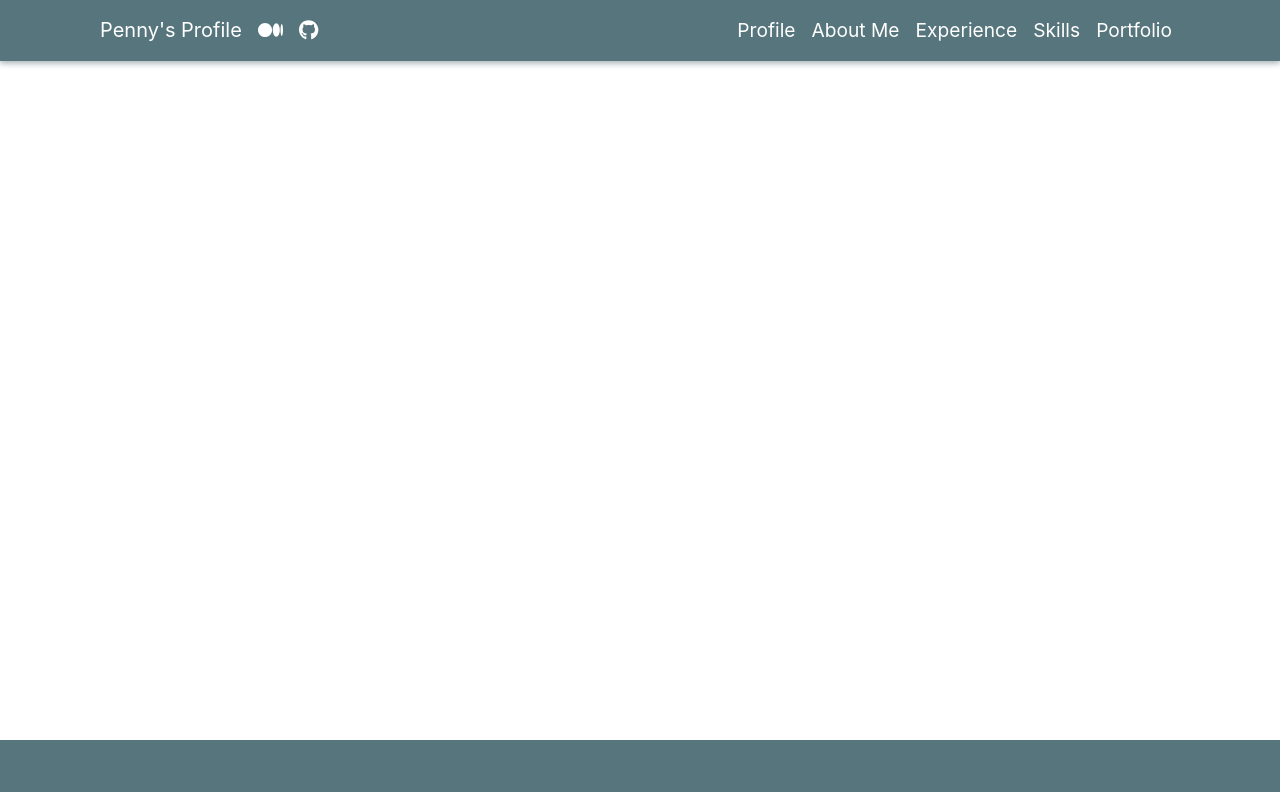
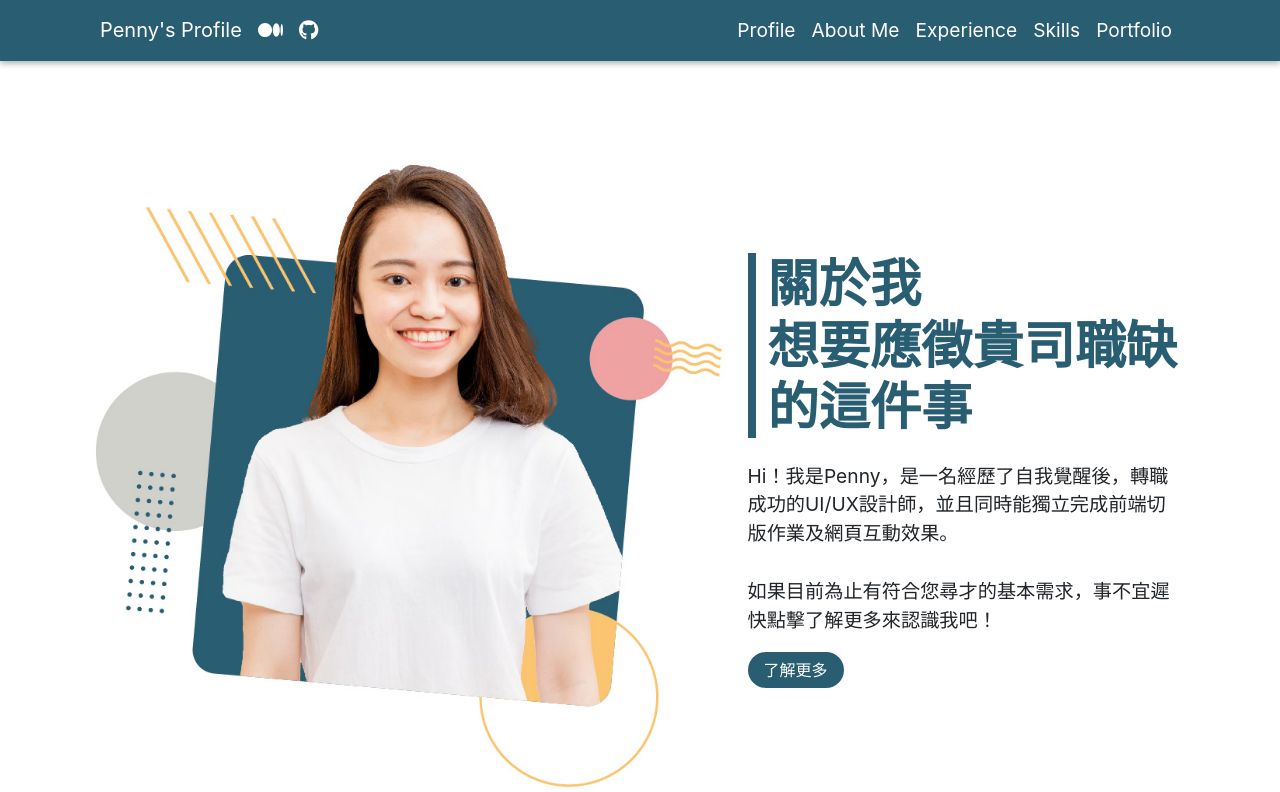
Before and after one commit to pennypan0111/PennyProfile, a Vue app in the folder vue-profile/: page / in a window 1280 px wide. Shown: the top 792 px of the page. Built offline with nearby package versions, Linux system fonts and the light colour scheme; what vue-sweetalert2 would draw is missing.

Commit message:
新增Profile內容、HeaderTop menu icon調整、主色系調整

```diff
--- a/vue-profile/src/assets/main.css
+++ b/vue-profile/src/assets/main.css
@@ -1,6 +1,6 @@
 /*通用規則*/
 :root {
-  --Primary-Default: #56757c;
+  --Primary-Default: #295d72;
   --Secondary-Default: #fac470;
   --white_p: #ffffff;
   --gray_p: #a1a1a1;
@@ -73,6 +73,17 @@ html{
 .navbar-blog:hover {
   color: var(--Secondary-Default);
 }
+.modal-mask{
+  position: fixed;
+  top: 0;
+  left: 0;
+  width: 100%;
+  height: 100%;
+  background-color: rgba(0, 0, 0, .5);
+  z-index: 2;
+  transition: opacity .3s ease;
+  display: block;
+}
 @media screen and (min-width:992px){
   .navbar-collapse{
     border-top: 0px solid transparent;
@@ -80,8 +91,51 @@ html{
 }
 
 /* ---------- Profile ----------*/
-.Profile{
+/* .Profile{
   height: calc( 100vh - 60px );
+} */
+
+.Profile_imgBox img{
+  width: 100%;
+}
+.Profile_title{
+  position: relative;
+  padding-left: 20px;
+  font-size: 3rem;
+}
+.Profile_title:before{
+  content: '';
+  position: absolute;
+  top: 0;
+  left: 0;
+  background: var(--Primary-Default);
+  width: 8px;
+  height: 100%;
+}
+.Profile_introduce{
+  font-size: 1.2rem;
+}
+.readMore_btn{
+  background: var(--Primary-Default);
+  border-radius: 30px;
+  color: var(--white_p);
+  cursor: pointer;
+  text-decoration: none;
+}
+.readMore_btn:hover{
+  color: var(--Secondary-Default);
+  transition: 0.3s;
+  text-decoration: none;
+}
+@media screen and (min-width:768px){
+  .Profile_title{
+    font-size: 3.2rem;
+  }
+}
+@media screen and (min-width:992px){
+  .Profile_title{
+    font-size: 3.2rem;
+  }
 }
 
 /* ---------- About Me ----------*/
--- a/vue-profile/src/components/HeaderTop.vue
+++ b/vue-profile/src/components/HeaderTop.vue
@@ -1,5 +1,29 @@
 <script>
-
+    export default{
+        data(){
+            return{
+                isNavOpen: false,
+                isMaskShow: false,
+                icon: 'fa-solid fa-bars',
+            }
+        },
+        computed:{
+            icon(){
+                return this.isNavOpen ? 'fa-solid fa-xmark' : 'fa-solid fa-bars';
+            },
+            modalState(){
+                return {
+                    'display': this.isMaskShow ? '' : 'none'
+                };
+            },
+        },
+        methods:{
+            toggleNav(){
+                this.isNavOpen = !this.isNavOpen;
+                this.isMaskShow = !this.isMaskShow;
+            },
+        }
+    }
 </script>
 
 
@@ -13,8 +37,8 @@
                 <a class="navbar-blog" href="https://github.com/pennypan0111" target="_blank"><font-awesome-icon icon="fa-brands fa-github"/></a>
             </div>
 
-            <button class="navbar-toggler" type="button" data-toggle="collapse" data-target="#navbarNav" aria-controls="navbarNav" aria-expanded="false" aria-label="Toggle navigation">
-                <font-awesome-icon icon="fa-solid fa-bars" />
+            <button class="navbar-toggler" type="button" data-toggle="collapse" data-target="#navbarNav" aria-controls="navbarNav" aria-expanded="false" aria-label="Toggle navigation" @click="toggleNav">
+                <font-awesome-icon :icon="icon" />
             </button>
 
             <div class="collapse navbar-collapse justify-content-end" id="navbarNav">
@@ -40,6 +64,7 @@
         </div>
     </nav>
 
+    <div class="modal-mask" :style="modalState" @click="toggleNav"></div>
 
 </template>
 
--- a/vue-profile/src/main.js
+++ b/vue-profile/src/main.js
@@ -5,7 +5,7 @@ import VueSweetalert2 from 'vue-sweetalert2';
 import { library } from '@fortawesome/fontawesome-svg-core'
 import { FontAwesomeIcon } from '@fortawesome/vue-fontawesome'
 import { faMedium , faGithub  } from '@fortawesome/free-brands-svg-icons'
-import { faBars , faAngleRight, faAngleLeft } from '@fortawesome/free-solid-svg-icons'
+import { faBars , faXmark , faAngleRight, faAngleLeft } from '@fortawesome/free-solid-svg-icons'
 
 import 'bootstrap/dist/js/bootstrap.bundle.min.js';
 import 'element-plus/dist/index.css'
@@ -19,7 +19,7 @@ import './assets/main.css'
 import App from './App.vue'
 import router from './router'
 
-library.add(faMedium , faGithub , faBars , faAngleRight , faAngleLeft )
+library.add(faMedium , faGithub , faBars, faXmark , faAngleRight , faAngleLeft )
 
 const app = createApp(App)
 
--- a/vue-profile/src/views/PennyProfileView.vue
+++ b/vue-profile/src/views/PennyProfileView.vue
@@ -6,47 +6,46 @@
         data() {
             return {
                 Portfolio_Category:[
-                    "Static Page with RWD",
                     "Static Page",
+                    "Static Pagewith RWD",
                     "Static Page with RWD",
                     "Figma Prototype",
                     "Figma Prototype",
                     "Figma Prototype",
                 ],
                 Portfolio_titles: [
+                    "Space Inyaders。太空侵略者",
                     "Play One。陪玩",
-                    "Space Inyaders。太空侵略者",
                     "To Do List。代辦清單",
                     "Juice。果汁",
                     "Lucky Roulette。幸運輪盤",
                     "Title 6"
                 ],
                 Portfolio_btns: [
+                    "https://pennypan0111.github.io/pixel-game/pixelGame-easy.html",
                     "https://pennypan0111.github.io/gm/",
-                    "https://pennypan0111.github.io/pixel-game/pixelGame-easy.html",
                     "https://pennypan0111.github.io/vueToDoList/",
                     "https://www.figma.com/proto/DcpAyPWL1LlkZq48xhsiNa/Juice%E3%80%82%E6%9E%9C%E6%B1%81?page-id=0%3A1&type=design&node-id=1-3&viewport=755%2C414%2C0.19&t=AYNmdkgKJ5fMskN6-1&scaling=scale-down&starting-point-node-id=1%3A3&mode=design",
-                    "https://tw.yahoo.com/",
+                    "https://www.figma.com/proto/QHDyZ7v5DxX9WdNFfhvRyh/Lucky-Roulette%E3%80%82%E5%B9%B8%E9%81%8B%E8%BC%AA%E7%9B%A4?page-id=0%3A1&node-id=339-9&starting-point-node-id=339%3A9&scaling=scale-down&mode=design&t=FVX1CXAiIeUE2iBM-1",
                     "https://tw.yahoo.com/"
                 ],
                 Portfolio_introduce:[
+                    "設計以復古像素風格為主的UI界面，結合JavaScript編寫遊戲互動，打造經典射擊遊戲體驗",
                     "大量運用CSS Animation動畫效果，為Switch遊戲的介紹頁面創造出生動的視覺效果，並有效地展示遊戲的特色和亮點",
-                    "設計以復古像素風格為主的UI界面，結合JavaScript編寫遊戲互動，打造經典射擊遊戲體驗",
                     "利用Vue.js的Options API寫法，建立簡單的待辦事項清單，並可執行新增、刪除、更新等操作",
-                    "自行設計品牌主題及風格樣式，並透過運用Figma prototype模擬品牌官網頁面實際運行畫面",
-                    "",
+                    "自行發想打造獨特的品牌主題與風格，並透過原型設計的模擬，生動呈現品牌官網頁面的實際運行畫面",
+                    "透過精心構建的原型互動設計，逼真地模擬出完整的網頁抽獎流程，事先洞察可能情境，確保開發後能呈現順暢的抽獎體驗",
                     ""
                 ],
                 Portfolio_img:[
+                    "../../public/img/pixelGame.jpg",
                     "../../public/img/PlayOne.jpg",
-                    "../../public/img/pixelGame.jpg",
                     "../../public/img/ToDoList.jpg",
                     "../../public/img/juice.jpg",
                     "../../public/img/Lucky_Roulette.jpg",
                     "https://shadow.elemecdn.com/app/element/hamburger.9cf7b091-55e9-11e9-a976-7f4d0b07eef6.png",
                 ],
                 currentIndex: 0,
-                translateX: 0,
                 itemsToShow: 0,
                 screenWidth: window.innerWidth,
                 modules: [Pagination, Navigation],
@@ -59,31 +58,6 @@
             window.removeEventListener('resize', this.updateScreenWidth);
         },
         methods:{
-            // slideLeft() {
-            //     if (this.currentIndex > 0) {
-            //         this.currentIndex--;
-            //         const container = document.querySelector('.container'); // 替换 '.container' 为你的容器选择器
-            //         const containerWidth = container.offsetWidth;
-            //         const itemWidth = 200; // 假设每个项目的宽度是200px
-            //         const visibleItems = Math.floor(containerWidth / itemWidth); // 计算可见项目数量
-            //         this.itemsToShow = visibleItems; // 将可见项目数量存储在组件的数据中
-            //         this.translateX = this.currentIndex * -itemWidth;
-            //     }
-            // },
-            // slideRight() {
-            //     if (this.currentIndex < this.items.length - this.itemsToShow) {
-            //         this.currentIndex++;
-            //         const container = document.querySelector('.container'); // 替换 '.container' 为你的容器选择器
-            //         const containerWidth = container.offsetWidth;
-            //         const itemWidth = 200; // 假设每个项目的宽度是200px
-            //         const visibleItems = Math.floor(containerWidth / itemWidth); // 计算可见项目数量
-            //         this.itemsToShow = visibleItems; // 将可见项目数量存储在组件的数据中
-            //         this.translateX = this.currentIndex * -itemWidth;
-            //     }
-            // },
-            handleWindowResize() {
-                this.translateX = 0; // 在窗口大小改变时将 translateX 归零
-            },
             updateScreenWidth() {
                 this.screenWidth = window.innerWidth;
             },
@@ -99,7 +73,22 @@
 <template>
 
     <section class="Profile" id="Profile">
-
+        <div class="container pt-lg-5">
+            <div class="row py-5 align-items-center">
+                <div class="col-lg-7 col-12 Profile_imgBox pt-5 px-0">
+                    <img src="../../public/img/penny.jpg">
+                </div>
+                <div class="col-lg-5 col-12 pt-5">
+                    <h1 class="title-primary font-weight-bold Profile_title">關於我<br/>想要應徵貴司職缺<br/>的這件事</h1>
+                    <p class="Profile_introduce my-4">Hi！我是Penny，是一名經歷了自我覺醒後，轉職成功的UI/UX設計師，並且同時能獨立完成前端切版作業及網頁互動效果。
+                        <br/><br/>如果目前為止有符合您尋才的基本需求，事不宜遲快點擊了解更多來認識我吧！
+                    </p>
+                    <div class="text-center text-lg-left">
+                        <a href="#About" class="readMore_btn px-3 py-2">了解更多</a>
+                    </div>
+                </div>
+            </div>
+        </div>
     </section>
 
     <section class="AboutMe" id="About">
```
Also changed, not shown: vue-profile/public/img/penny.jpg (added).
